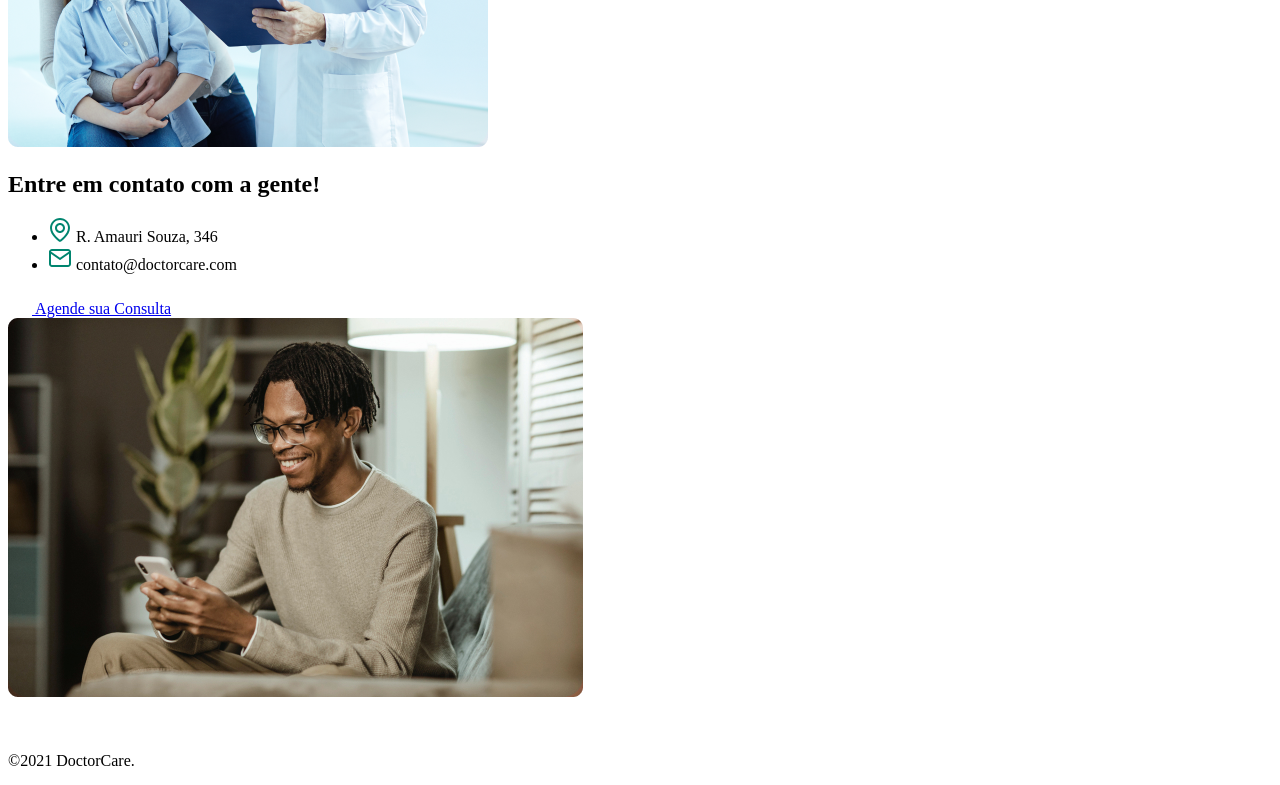
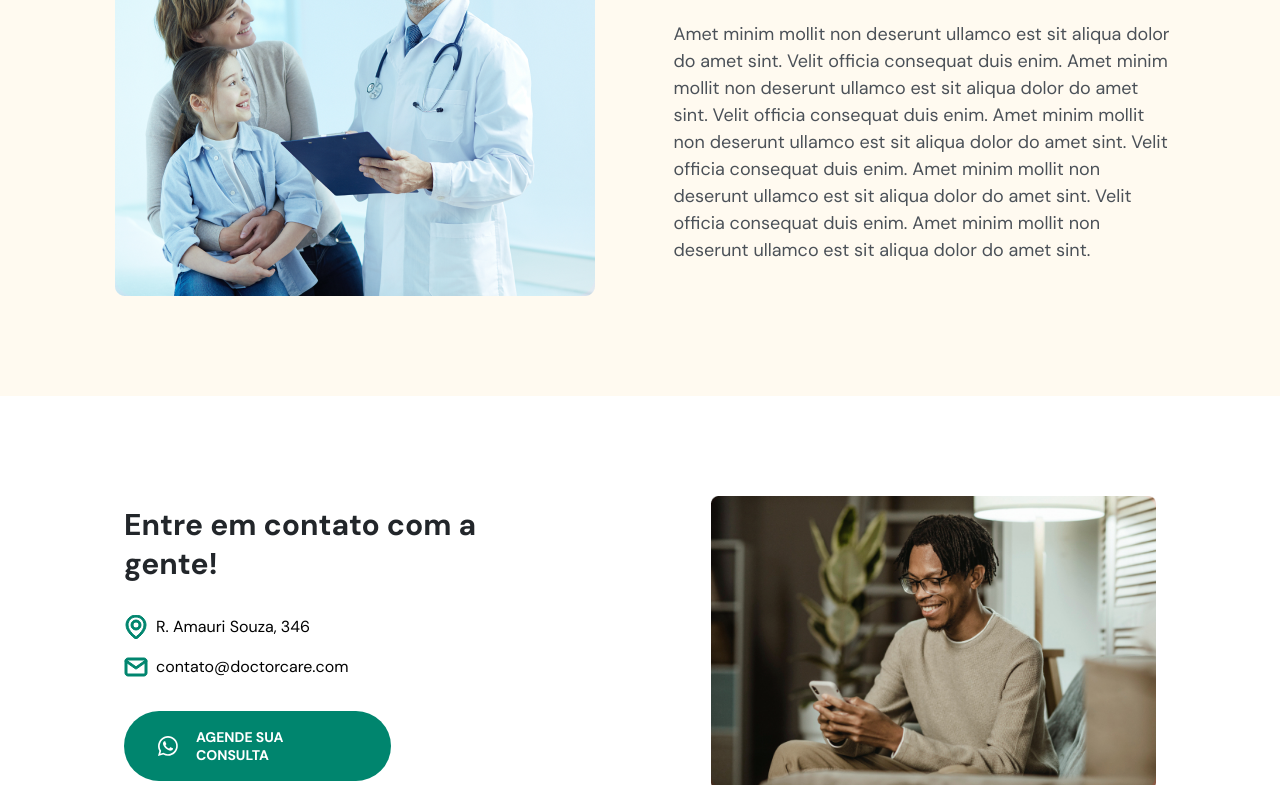
Before and after one commit to CostaMatheus/doctorcare, a plain HTML site: page index.html in a window 1280 px wide. Shown: the part 2015-2800 px from the top of the page. Drawn offline with nearby package versions, Linux system fonts and the light colour scheme; the site is published under a folder, as on GitHub Pages, so addresses that start at the root find nothing.

Commit message:
ajustes de links relativos

```diff
--- a/index.html
+++ b/index.html
@@ -3,7 +3,7 @@
   <head>
     <meta charset="UTF-8" />
     <meta name="viewport" content="width=device-width, initial-scale=1.0" />
-    <link rel="stylesheet" href="/css/style.css" />
+    <link rel="stylesheet" href="./css/style.css" />
     <link rel="preconnect" href="https://fonts.googleapis.com" />
     <link rel="preconnect" href="https://fonts.gstatic.com" crossorigin />
     <link
@@ -255,7 +255,7 @@
           </div>
           <div class="col-b">
             <img
-              src="/assets/foto2.png"
+              src="./assets/foto2.png"
               alt="Mulher negra vestindo moletom verde e sorrindo"
             />
           </div>
@@ -456,7 +456,7 @@
 
         <div class="col-b">
           <img
-            src="assets/doutor-feliz-segurando-prancheta-com-paciente.png"
+            src="./assets/doutor-feliz-segurando-prancheta-com-paciente.png"
             alt="Doutor feliz segurando uma prancheta com o paciente"
           />
         </div>
@@ -534,7 +534,7 @@
         </div>
 
         <div class="col-b">
-          <img src="assets/pic.jpg" alt="" />
+          <img src="./assets/pic.jpg" alt="" />
         </div>
       </div>
     </section>
@@ -710,6 +710,6 @@
 
     <!--Scroll reveal lib-->
     <script src="https://unpkg.com/scrollreveal"></script>
-    <script src="/js/index.js"></script>
+    <script src="./js/index.js"></script>
   </body>
 </html>
```
